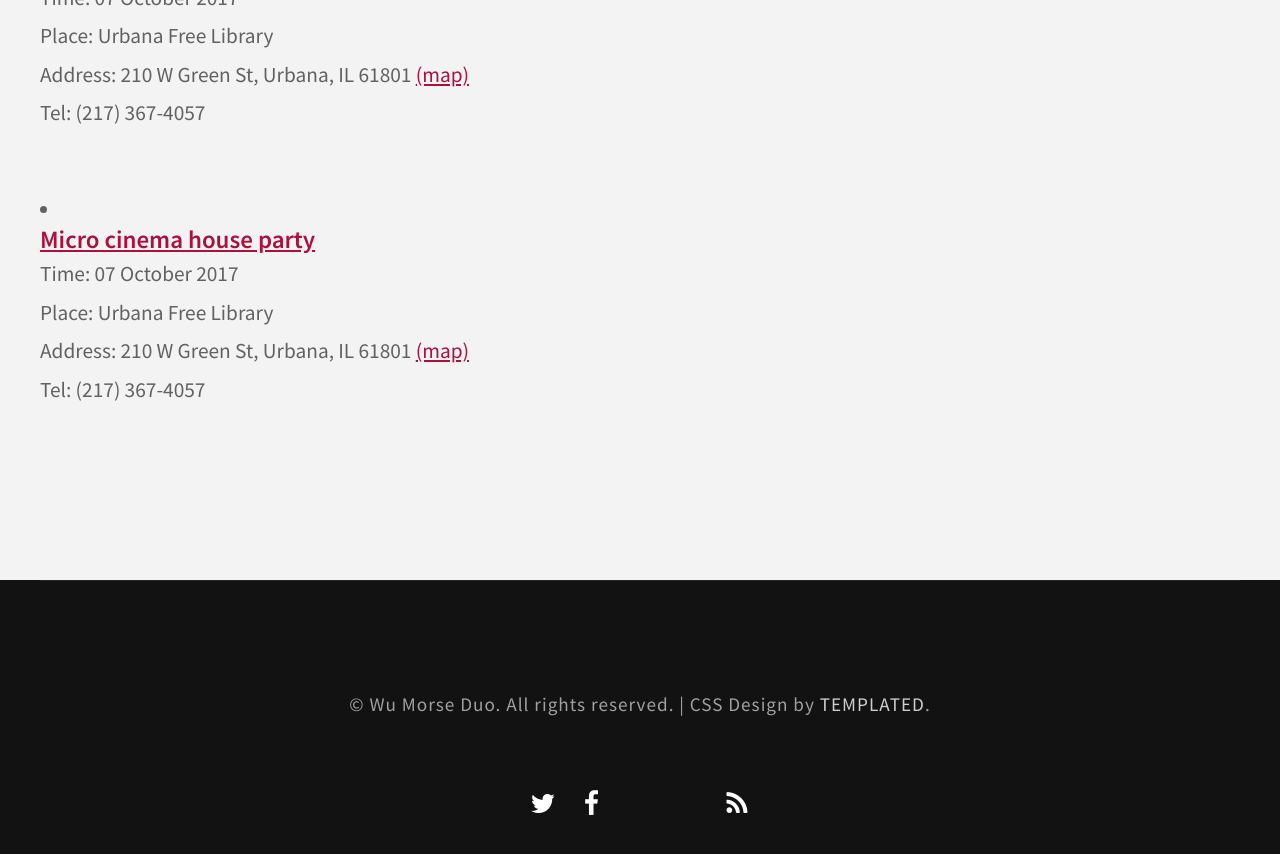
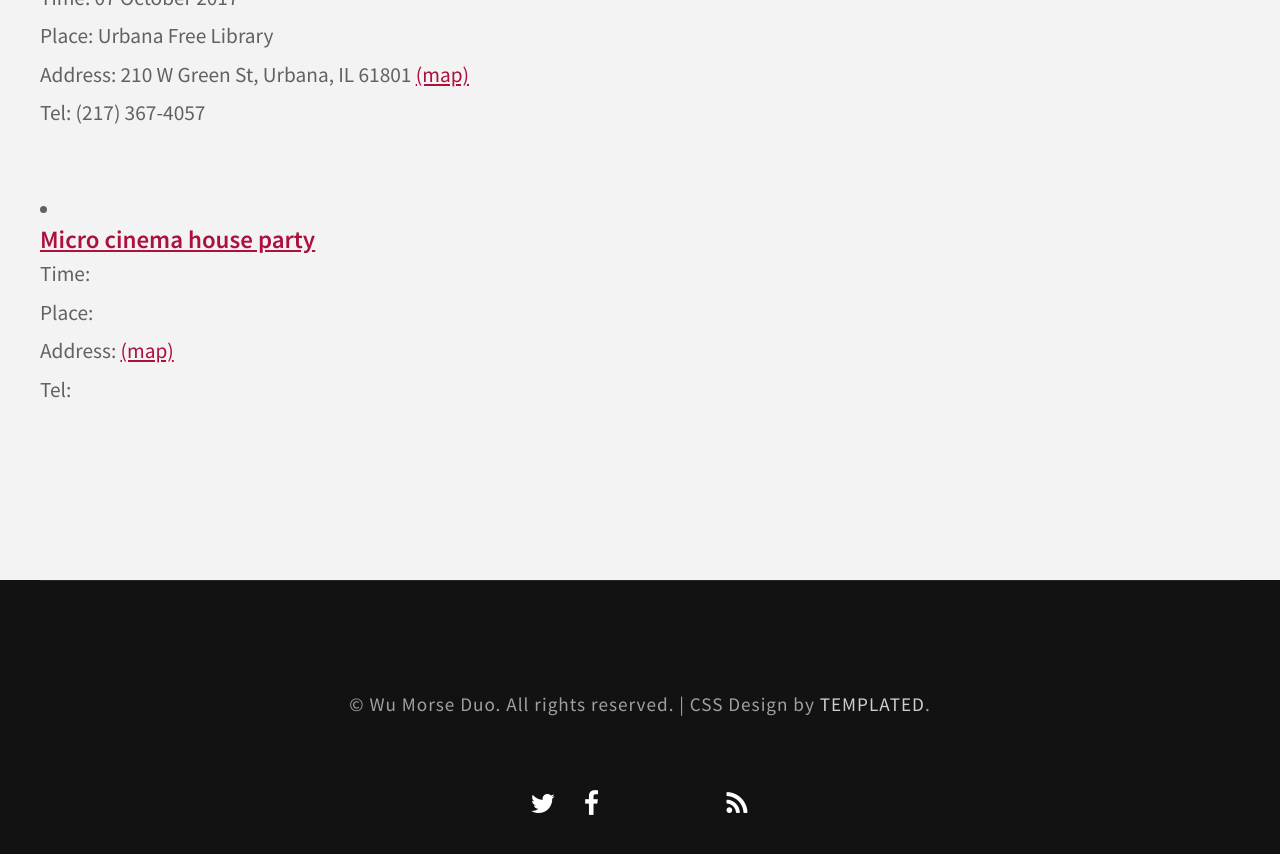
Before and after one commit to allenloves/wumorse, a Jekyll site: the page built from events.html, in a window 1280 px wide and 900 px high, scrolled down 1737 px. Shown: the top 854 px of the window. Built offline with Jekyll 4.4.1, drawn with Linux system fonts in a browser that asks for light colours; nearby versions of some CDN libraries; some web fonts are replaced; library files that are not in the unit come from our copies.

```diff
--- a/_data/events.yml
+++ b/_data/events.yml
@@ -16,8 +16,8 @@
 
 - title: Micro cinema house party
   url:
-  date: 2017-10-07 11:15:00
-  location: Urbana Free Library
-  address: 210 W Green St, Urbana, IL 61801
-  map: https://www.google.com/maps/place/The+Urbana+Free+Library/@40.1112053,-88.2117156,17z/data=!3m1!4b1!4m5!3m4!1s0x880cd7752e9fb1e5:0x6faa1886a9606bed!8m2!3d40.1112053!4d-88.2095269?hl=en
-  telephone: (217) 367-4057
+  date:
+  location:
+  address:
+  map:
+  telephone:
```
